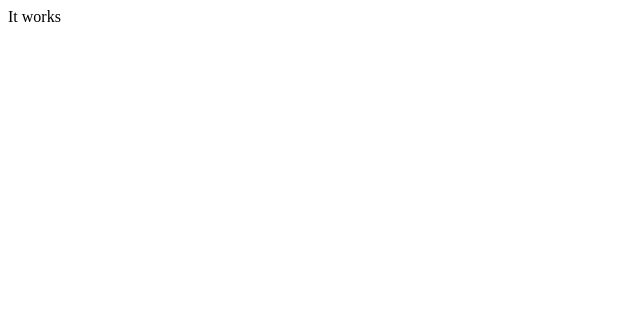
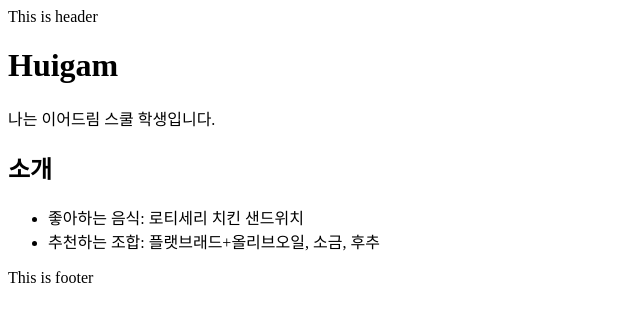
Before and after one commit to Huigam/Huigam.github.io, a plain HTML site: page index.html in a window 1280 px wide. Shown: the whole page, without its empty margins (0-640 px from the left). Drawn offline with Linux system fonts and the light colour scheme.

Commit message:
feat: Add body content

```diff
--- a/index.html
+++ b/index.html
@@ -6,5 +6,17 @@
 		<title>My first HTML Page</title>
 		<meta name="viewport" content="width=device-width, initial-scale=1.0">
 	</head>
-	<body>It works</body>
+	<body>
+		<header>This is header</header>
+		<main class="container">
+			<h1>Huigam</h1>
+			<p>나는 이어드림 스쿨 학생입니다.</p>
+			<h2>소개</h2>
+			<ul>
+				<li>좋아하는 음식: 로티세리 치킨 샌드위치</li>
+				<li>추천하는 조합: 플랫브래드+올리브오일, 소금, 후추</li>
+			</ul>
+		</main>
+		<footer>This is footer</footer>
+	</body>
 </html>
```
